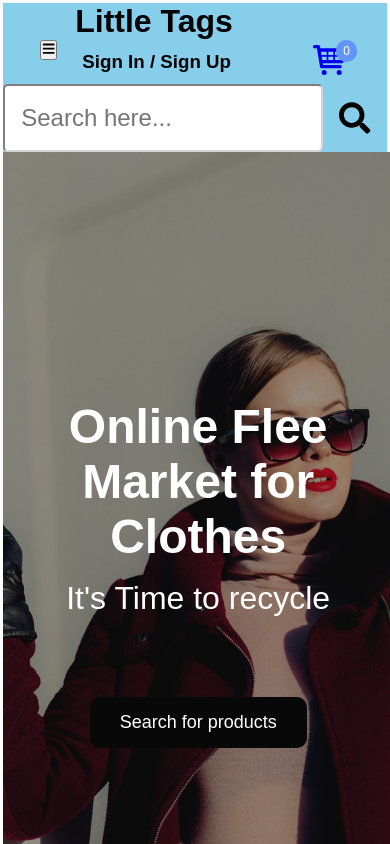
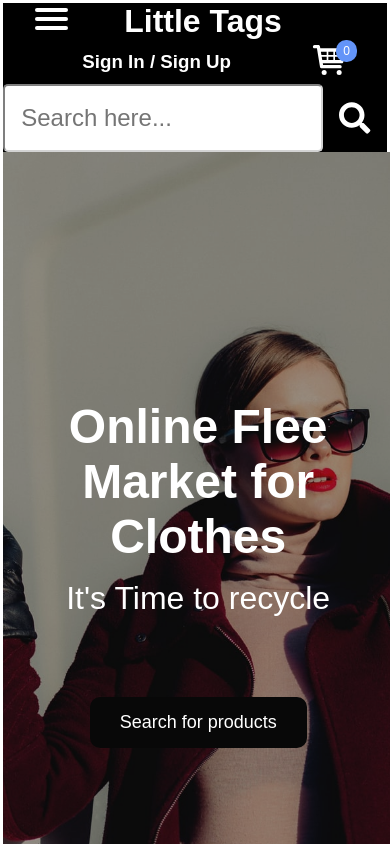
Before and after one commit to pesto-students/little-tags-anchal2107, a React (Create React App) app: page / in a window 390 px wide. Shown: the top 844 px of the page. Built offline with nearby package versions, Linux system fonts and the light colour scheme; a web font is replaced by a local one.

Commit message:
Add updated hamburger ui

```diff
--- a/src/App.js
+++ b/src/App.js
@@ -5,23 +5,15 @@ import Header from "./header/Header";
 import Footer from "./footer/Footer";
 import { BrowserRouter } from "react-router-dom";
 
-
 function App() {
-  const [disabled, setDisabled] = useState(false);
-  const ChangeMainContextDisableProperty = (isDisabled) =>{
-  setDisabled(isDisabled);
-  }
   return (
     <div className="app">
       <BrowserRouter>
         <header className="header">
-          <Header onHambergerOpenFunFromApp={ChangeMainContextDisableProperty}/>
+          <Header />
         </header>
-        <main className="main" style={{
-          opacity: disabled ? 0.25 : 1,
-          pointerEvents: disabled ? "none" : "initial"
-        }}>
-          <MainContent  />
+        <main className="main">
+          <MainContent />
         </main>
         <footer className="footer">
           <Footer />
--- a/src/App.scss
+++ b/src/App.scss
@@ -50,6 +50,10 @@
 .font-bold {
   font-weight: 600;
 }
+.disabled {
+  opacity: 0.25;
+  pointer-events: none;
+}
 
 @media all and (max-width: 800px) {
   .main {
--- a/src/header/Header.jsx
+++ b/src/header/Header.jsx
@@ -2,15 +2,17 @@ import MenuIcon from "./MenuIcon";
 import CartIcon from "./CartIcon";
 import ProfileIcon from "./ProfileIcon";
 import SearchFilter from "./SearchFilter";
+import { NavLink } from "react-router-dom";
 import "./Header.scss";
 
-
-function Header(props) {
- return (
+function Header() {
+  return (
     <div className="header">
-      <MenuIcon onHambergerOpen={props.onHambergerOpenFunFromApp}/>
+      <MenuIcon />
       <div className="logo">
-        <h1>Little Tags</h1>
+        <NavLink to={"/"}>
+          <h1>Little Tags</h1>
+        </NavLink>
       </div>
       <SearchFilter />
       <ProfileIcon />
--- a/src/header/Header.scss
+++ b/src/header/Header.scss
@@ -1,7 +1,8 @@
 .header {
   display: flex;
   align-items: center;
-  background-color: skyblue;
+  background-color: black;
+  color: white;
   min-height: 14vh;
   width: 100%;
 }
@@ -13,6 +14,11 @@
 }
 .logo {
   margin: 0 1.5rem;
+  cursor: pointer;
+  a {
+    color: white;
+    text-decoration: none;
+  }
 }
 .cart-icon {
   align-items: center;
@@ -21,6 +27,7 @@
   svg {
     height: 2.5em;
     width: 2.5em;
+    color: white;
   }
   .badge {
     position: relative;
--- a/src/header/MenuIcon.jsx
+++ b/src/header/MenuIcon.jsx
@@ -1,95 +1,49 @@
-import { FaBars } from "react-icons/fa";
-import { GrClose } from "react-icons/gr";
-import React, { useState } from "react";
-import { Routelink } from "./Routelink";
-import * as ROUTES_CONST from "../constant/Routes";
+import React from "react";
+import { NavLink } from "react-router-dom";
 import "./MenuIcon.scss";
 
-function MenuIcon(props) {
-  const [navbarOpen, setNavbarOpen] = useState(false);
-
-  const handleToggle = () => {
-    setNavbarOpen(!navbarOpen);
-     props.onHambergerOpen(!navbarOpen);
+const MenuIcon = () => {
+  const handleChangeNavbarIcon = () => {
+    if (document.getElementById("navbarIcon").checked) {
+      document.getElementById("mainContent").classList.add("disabled");
+    } else {
+      document.getElementById("mainContent").classList.remove("disabled");
+    }
   };
-
   return (
-    <>
-      <nav className="navBar">
-        <button onClick={handleToggle}>{navbarOpen ? <GrClose /> : <FaBars />}</button>
-
-        <div
-          id="OpenMenu"
-          className={`menuNav ${navbarOpen ? " showMenu" : ""}`}
-        >
-          <div id="links">
-            <h3>Categories</h3>
-            <nav>
-              <Routelink
-                routeurl={ROUTES_CONST.ABOUT}
-                linkname="About"
-              ></Routelink>
-              <Routelink
-                routeurl={ROUTES_CONST.PRODUCT_LIST}
-                linkname="Products"
-              ></Routelink>
-                <Routelink
-                routeurl={ROUTES_CONST.VIEW_CURRENT_PROFILE}
-                linkname="Your Profile"
-              ></Routelink>
-                 <Routelink
-                routeurl={ROUTES_CONST.EDIT_CURRENT_PROFILE}
-                linkname="Eidt Profile"
-              ></Routelink>
-              <Routelink
-                routeurl={ROUTES_CONST.HOME}
-                linkname="Home"
-              ></Routelink>
-            </nav>
-          </div>
-          <div id="links">
-            <h3>Categories</h3>
-            <nav>
-              <Routelink
-                routeurl={ROUTES_CONST.ABOUT}
-                linkname="About"
-              ></Routelink>
-              <Routelink
-                routeurl={ROUTES_CONST.CONTACT_US}
-                linkname="Contact Us"
-              ></Routelink>
-              <Routelink
-                routeurl={ROUTES_CONST.HOME}
-                linkname="Home"
-              ></Routelink>
-            </nav>
-          </div>
-          <div id="links">
-            <h3>Categories</h3>
-            <nav>
-              <Routelink
-                routeurl={ROUTES_CONST.ABOUT}
-                linkname="About"
-              ></Routelink>
-              <Routelink
-                routeurl={ROUTES_CONST.CONTACT_US}
-                linkname="Contact Us"
-              ></Routelink>
-              <Routelink
-                routeurl={ROUTES_CONST.HOME}
-                linkname="Home"
-              ></Routelink>
-            </nav>
-          </div>
-        </div>
-
-        <div
-          className="menu-icon"
-          onClick={() => {}}
-        ></div>
-      </nav>
-    </>
+    <div className="menu-toggle">
+      <input
+        id="navbarIcon"
+        type="checkbox"
+        onChange={handleChangeNavbarIcon}
+      />
+      <span></span>
+      <span></span>
+      <span></span>
+      <ul className="menu">
+        <h1>Categories</h1>
+        <NavLink to={"/products/mens"}>
+          <li>Men's Clothing</li>
+        </NavLink>
+        <NavLink to={"/products/womens"}>
+          <li>Women's Clothing</li>
+        </NavLink>
+        <NavLink to={"/products/jewel"}>
+          <li>Jewellery</li>
+        </NavLink>
+        <NavLink to={"/products/electronics"}>
+          <li>Electronics</li>
+        </NavLink>
+        <hr />
+        <NavLink to={"/order-history"}>
+          <li>Past Orders</li>
+        </NavLink>
+        <NavLink to={"/"}>
+          <div className="hero-button log-out">Log Out</div>
+        </NavLink>
+      </ul>
+    </div>
   );
-}
+};
 
 export default MenuIcon;
--- a/src/header/MenuIcon.scss
+++ b/src/header/MenuIcon.scss
@@ -1,30 +1,85 @@
-.menuNav {
-    overflow-y: scroll;
-    list-style: none;
-    position: fixed;
-    top: 0;
-    background:transparentize($color: grey, $amount: 0.1);
+.menu-toggle {
+  z-index: 1;
+  margin: 0 2rem;
+  -webkit-user-select: none;
+  user-select: none;
+  a {
+    text-decoration: none;
+    color: black;
+    transition: color 0.3s ease;
+  }
+  a:hover {
+    color: tomato;
+  }
+  input {
+    display: block;
+    width: 40px;
+    height: 32px;
+    position: absolute;
+    cursor: pointer;
+    opacity: 0;
+    z-index: 2;
+  }
+  span {
+    display: block;
+    width: 33px;
+    height: 4px;
+    margin-bottom: 5px;
+    position: relative;
+    background: white;
+    border-radius: 3px;
+    z-index: 1;
+    transform-origin: 4px 0px;
+    transition: transform 0.5s cubic-bezier(0.77, 0.2, 0.05, 1),
+      background 0.5s cubic-bezier(0.77, 0.2, 0.05, 1), opacity 0.55s ease;
+  }
+  span:first-child {
+    transform-origin: 0% 0%;
+  }
+  span:nth-last-child(2) {
+    transform-origin: 0% 100%;
+  }
+  input:checked ~ span {
+    opacity: 1;
+    transform: rotate(45deg) translate(-2px, -1px);
+    background: #232323;
+  }
+  input:checked ~ span:nth-last-child(3) {
+    opacity: 0;
+    transform: rotate(0deg) scale(0.2, 0.2);
+  }
+  input:checked ~ span:nth-last-child(2) {
+    transform: rotate(-45deg) translate(0, -1px);
+  }
+  input:checked ~ ul {
+    transform: none;
+  }
+}
 
-    left: 0;
-    bottom: 0;
-    height: 100vh;
-    width: 0;
-    overflow: hidden;
-    max-width: 290px;
-    z-index: 9;
+.menu {
+  position: fixed;
+  width: 300px;
+  max-width: 300px;
+  padding: 80px 50px 50px 50px;
+  height: 100vh;
+  inset: 0;
+  background: #ededed;
+  list-style-type: none;
+  -webkit-font-smoothing: antialiased;
+  transform-origin: 0% 0%;
+  transform: translate(-100%, 0);
+  transition: transform 0.5s cubic-bezier(0.77, 0.2, 0.05, 1);
+  li {
+    padding: 10px 0;
+    font-size: 22px;
   }
-
-  .menuNav.showMenu {
-    width: 100%;
+  h1 {
+    color: black;
   }
-  .navBar {
-    position: relative;
-  }
-
-  .navBar button {
-    position: fixed;
-    left: 40px;
-    top: 40px;
-    z-index: 10;
-    cursor: pointer;
-  }
+}
+.log-out {
+  position: absolute;
+  bottom: 5px;
+  margin-top: 0;
+  margin: 10px 45px;
+}
--- a/src/maincontent/MainContent.jsx
+++ b/src/maincontent/MainContent.jsx
@@ -17,7 +17,7 @@ import ThankYou from "../order/ThankYou";
 
 function MainContent() {
   return (
-    <div className="main-content">
+    <div id="mainContent" className="main-content">
       <Switch>
         <Route path={ROUTES_CONST.ERROR} component={Error}></Route>
         <Route path={ROUTES_CONST.HOME} component={Home}></Route>
@@ -33,7 +33,6 @@ function MainContent() {
         ></Route>
         <Route
           path={ROUTES_CONST.PRODUCT_SEARCH}
-          exact
           component={ProductList}
         ></Route>
         <Route
@@ -42,7 +41,6 @@ function MainContent() {
         ></Route>
         <Route
           path={ROUTES_CONST.EDIT_CURRENT_PROFILE}
-          exact
           component={EditCurrentProfile}
         ></Route>
         <Route path={ROUTES_CONST.PRODUCT_LIST} component={ProductList}></Route>
--- a/src/product/Product.jsx
+++ b/src/product/Product.jsx
@@ -14,7 +14,7 @@ function Product() {
   const { id } = useParams();
   const dispatch = useDispatch();
   const { product } = useSelector((state) => state.productsReducer);
-  const { title, price, description, image_carousel } = product;
+  const { title, price, description, image_carousel: imageCarousel } = product;
 
   useEffect(() => {
     dispatch({ type: actions.PRODUCT, id });
@@ -35,10 +35,9 @@ function Product() {
     setSize(size);
   };
   return (
-    <>
     <div className="product-container">
       <div className="product-carousel-container">
-          <Carousel slides={image_carousel} />
+        <Carousel slides={imageCarousel} />
       </div>
       <div className="product-info-container">
         <h2>{title}</h2>
@@ -51,7 +50,6 @@ function Product() {
         <CartComponent handleAddToCart={handleAddToCart} />
       </div>
     </div>
-    </>
   );
 }
 
```
Also changed, not shown: src/footer/Categories.jsx (+4 -4 lines). Lines whose indentation alone changed are shown as unchanged.
